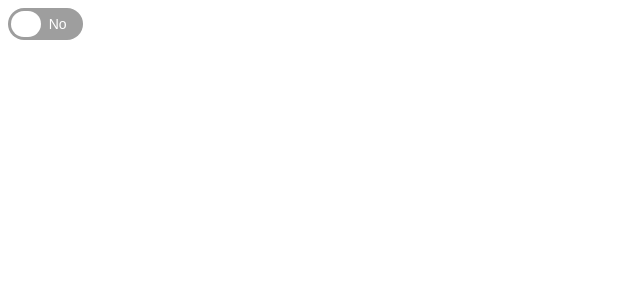
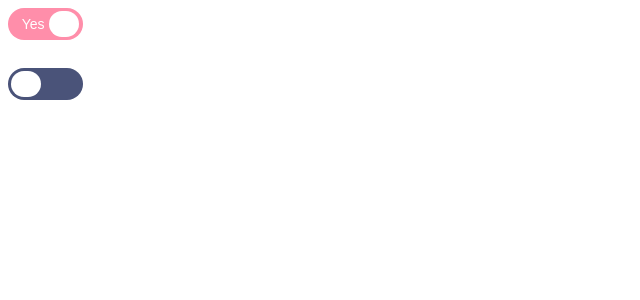
Before and after one commit to mesmerize86/react-components, a React (Create React App) app: page / in a window 1280 px wide. Shown: the top 300 px of the page, without its empty margins (0-640 px from the left). Built offline with nearby package versions, Linux system fonts and the light colour scheme.

Commit message:
added variation

```diff
--- a/src/App.js
+++ b/src/App.js
@@ -2,15 +2,24 @@ import "./styles.css";
 import { ThemeProvider } from "styled-components";
 
 import { defaultTheme } from "./Theme/defaultTheme";
-import { blueTheme } from "./Theme/blueTheme";
 
 import ToggleButton from "./FormComponents/ToggleButton";
 
 export default function App() {
+  const handleChange = (event) => {
+    console.log(event.target);
+  };
   return (
     <div className="App">
       <ThemeProvider theme={defaultTheme}>
-        <ToggleButton />
+        <ToggleButton
+          labelChecked="Yes"
+          labelUnchecked="No"
+          buttonID="checkbox_1"
+          handleToggleChange={handleChange}
+          defaultState="true"
+        />
+        <ToggleButton buttonID="checkbox_2" handleToggleChange={handleChange} />
       </ThemeProvider>
     </div>
   );
--- a/src/FormComponents/ToggleButton/index.js
+++ b/src/FormComponents/ToggleButton/index.js
@@ -1,23 +1,42 @@
 import React, { useState } from "react";
 import styled from "styled-components";
 
-const Index = () => {
-  const [isChecked, setChecked] = useState(false);
-  const handlechange = (e) => {
+/**
+ * buttonId => unique and mandatory
+ * handleToggleButton => change event
+ *
+ * @param props
+ * @returns {JSX.Element}
+ * @constructor
+ */
+const Index = (props) => {
+  const {
+    variant = "primary",
+    buttonID,
+    labelChecked,
+    labelUnchecked,
+    handleToggleChange
+  } = props;
+  const [isChecked, setChecked] = useState(props.defaultState);
+
+  const handleChange = (event) => {
     setChecked(!isChecked);
+    handleToggleChange(event);
   };
 
   return (
-    <ToggleButton>
+    <ToggleButton className={`${variant}`}>
       <CheckBox
-        type="checkbox"
-        id="checkboxToggle_1"
+        id={buttonID}
         name="checkboxToggle"
         defaultChecked={isChecked}
-        onChange={handlechange}
+        onChange={handleChange}
       />
-      <Label for="checkboxToggle_1">
-        <ToggleSwitch data-checked="Yes" data-unchecked="No" />
+      <Label htmlFor={buttonID}>
+        <ToggleSwitch
+          data-checked={labelChecked ? labelChecked : ""}
+          data-unchecked={labelUnchecked ? labelUnchecked : ""}
+        />
       </Label>
     </ToggleButton>
   );
@@ -25,23 +44,16 @@ const Index = () => {
 
 export default Index;
 
-const ToggleButton = styled.div`
-  position: relative;
-  width: 75px;
-  height: 60px;
-`;
-
 const ToggleSwitch = styled.div`
   height: 32px;
   width: 100%;
   border-radius: 60px;
-  background: ${(props) => props.theme.colour.monoLight};
+  background: ${(props) => props.theme.colour.bodyColor};
   transition: background-color 0.3s cubic-bezier(0.86, 0, 0.07, 1);
   box-sizing: border-box;
   color: ${(props) => props.theme.colour.whiteColor};
   position: relative;
   font-size: 14px;
-
   &:before {
     content: attr(data-unchecked);
     position: absolute;
@@ -49,7 +61,6 @@ const ToggleSwitch = styled.div`
     right: 10%;
     transform: translate(-50%, -50%);
   }
-
   &:after {
     content: "";
     position: absolute;
@@ -71,17 +82,17 @@ const Label = styled.label`
   cursor: pointer;
 `;
 
-const CheckBox = styled.input`
+const CheckBox = styled.input.attrs({
+  type: "checkbox"
+})`
   opacity: 0;
   position: absolute;
   top: 0;
   left: 0;
-
   &:checked {
     ~ ${Label} {
       ${ToggleSwitch} {
-        background-color: ${(props) => props.theme.colour.encourage};
-
+        background-color: ${(props) => props.theme.colour.success};
         &:before {
           content: attr(data-checked);
           top: 50%;
@@ -89,7 +100,6 @@ const CheckBox = styled.input`
           transform: translate(-37%, -50%);
           text-align: center;
         }
-
         &:after {
           transform: translate3d(38px, 0, 0);
         }
@@ -97,3 +107,29 @@ const CheckBox = styled.input`
     }
   }
 `;
+
+const ToggleButton = styled.div`
+  position: relative;
+  width: 75px;
+  height: 60px;
+
+  &.primary {
+    ${CheckBox}:checked {
+      ~ ${Label} {
+        ${ToggleSwitch} {
+          background-color: ${(props) => props.theme.colour.primary};
+        }
+      }
+    }
+  }
+
+  &.default {
+    ${CheckBox}:checked {
+      ~ ${Label} {
+        ${ToggleSwitch} {
+          background-color: ${(props) => props.theme.colour.success};
+        }
+      }
+    }
+  }
+`;
--- a/src/Theme/defaultTheme.js
+++ b/src/Theme/defaultTheme.js
@@ -1,12 +1,17 @@
 export const defaultTheme = {
   colour: {
-    primary: "#aaa",
+    primary: "#FF8EAA",
     secondary: "#e7e7e7",
     whiteColor: "#ffffff",
 
     encourage: "#3cb044",
+    success: "#4CAF50",
 
     monoDark: "#222222",
-    monoLight: "#9e9e9e"
+    monoLight: "#9e9e9e",
+
+    bodyBackgroundColor: "#E5E6EC",
+    bodyColor: "#4A5379",
+    bodyBorderColor: "#E5E6EC"
   }
 };
```
